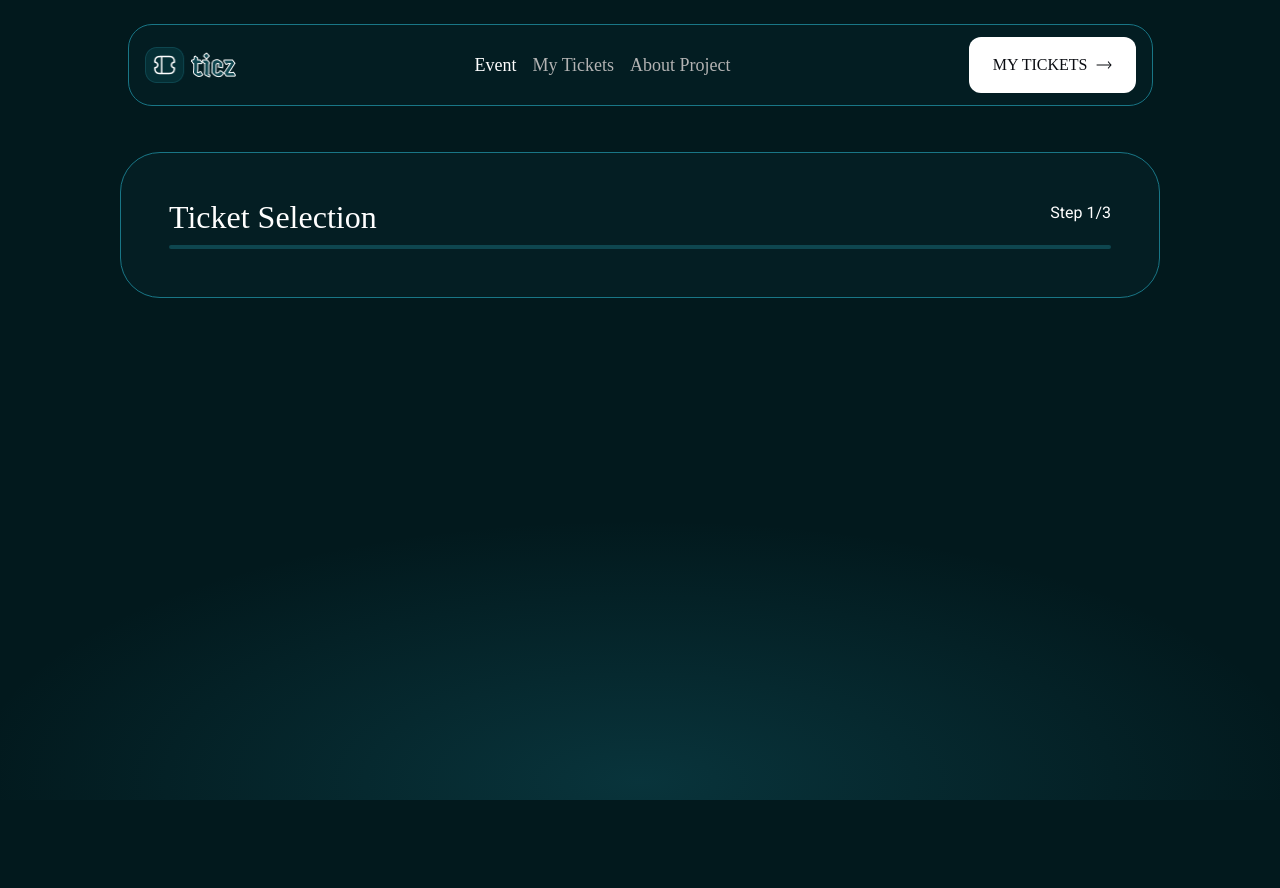
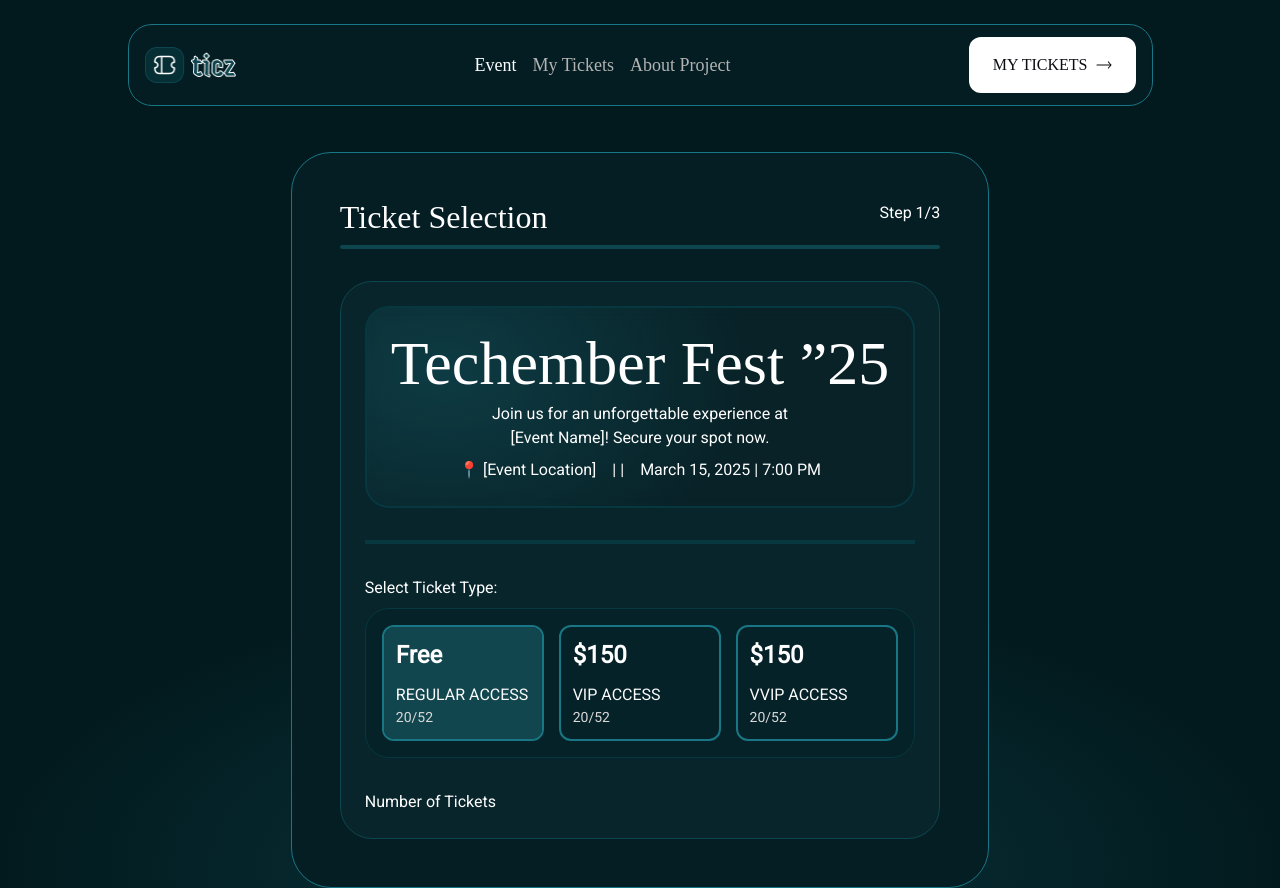
Before and after one commit to Jomagene/hng12-stage2-conference-ticket-generator, a Next.js app: page / in a window 1280 px wide. Before the commit the page ends 800 px from the top, so only its background shows below. Built offline with nearby package versions, Linux system fonts and the light colour scheme.

Commit message:
PageHeader home page implementation(PageInfos,TicketType and TicketNumber)

```diff
--- a/app/globals.css
+++ b/app/globals.css
@@ -1,6 +1,8 @@
 @tailwind base;
 @tailwind components;
 @tailwind utilities;
+
+@import url('https://fonts.googleapis.com/css2?family=Road+Rage&display=swap');
 
 @layer components {
   .dark-bg {
@@ -11,6 +13,17 @@
       ),
       #02191d;
   }
+  .bg-ticket-info {
+    border: 2px solid #07373f;
+
+    background: radial-gradient(
+        57.42% 106.59% at 14.02% 32.06%,
+        rgba(36, 160, 181, 0.2) 0%,
+        rgba(36, 160, 181, 0) 100%
+      ),
+      rgba(10, 12, 17, 0.1);
+    backdrop-filter: blur(7px);
+  }
   .bg-header {
     background-color: rgba(5, 37, 44, 0.4);
     backdrop-filter: blur(2px);
@@ -20,8 +33,16 @@
   }
 }
 
+.road-rage-regular {
+  font-family: 'Road Rage', cursive;
+}
+
 body {
   min-height: 100vh;
   color: white;
   font-size: 16px;
 }
+
+.ticket-option-input:checked + .ticket-option-card {
+  background: #12464e;
+}
--- a/app/page.js
+++ b/app/page.js
@@ -1,8 +1,10 @@
+import PageContent from '@/components/PageContent';
 import PageHeader from '@/components/PageHeader';
 export default function Home() {
   return (
-    <section className="border border-[#197686] bg-[#041E23] rounded-3xl sm:rounded-[40px] p-6 md:p-12">
+    <section className="border border-[#197686] bg-[#041E23] rounded-3xl sm:rounded-[40px] p-6 md:p-12 flex flex-col gap-8 max-w-[700px] mx-auto">
       <PageHeader title="Ticket Selection" step={1} indic="232px" />
+      <PageContent />
     </section>
   );
 }
--- /dev/null
+++ b/components/PageContent.jsx
@@ -0,0 +1,15 @@
+import PageInfos from './PageInfos';
+import TicketNumber from './TicketNumber';
+import TicketType from './TicketType';
+
+const PageContent = () => {
+  return (
+    <div className="bg-[#08252B] md:border md:p-6 border-[#0E464F] flex flex-col gap-8 rounded-[32px]">
+      <PageInfos />
+      <div className="h-1 bg-[#07373F]"></div>
+      <TicketType />
+      <TicketNumber />
+    </div>
+  );
+};
+export default PageContent;
--- a/components/PageHeader.jsx
+++ b/components/PageHeader.jsx
@@ -9,7 +9,7 @@ const PageHeader = ({ title, step, indic }) => {
       </div>
       <div className="h-1 bg-[#0E464F] flex rounded-[5px]">
         <span
-          className={`h-1 inline-block bg-[#24A0B5] w-[${indic}] rounded-[5px]`}></span>
+          className={`h-1 inline-block bg-[#24A0B5] !w-[${indic}] rounded-[5px]`}></span>
       </div>
     </header>
   );
--- /dev/null
+++ b/components/PageInfos.jsx
@@ -0,0 +1,19 @@
+const PageInfos = () => {
+  return (
+    <div className="px-6 py-4 md:py-6 rounded-3xl bg-ticket-info flex flex-col items-center gap-2">
+      <p className="text-5xl md:text-[62px] road-rage-regular text-center">
+        Techember Fest ”25
+      </p>
+      <p className="max-w-[340px] text-center text-[14px] md:text-base">
+        Join us for an unforgettable experience at [Event Name]! Secure your
+        spot now.
+      </p>
+      <p className="flex flex-col md:flex-row">
+        <span>📍 [Event Location]</span>
+        <span className="hidden md:inline-block px-4">| |</span>
+        <span>March 15, 2025 | 7:00 PM</span>
+      </p>
+    </div>
+  );
+};
+export default PageInfos;
--- /dev/null
+++ b/components/TicketNumber.jsx
@@ -0,0 +1,8 @@
+const TicketNumber = () => {
+  return (
+    <div className="flex flex-col gap-2">
+      <p>Number of Tickets</p>
+    </div>
+  );
+};
+export default TicketNumber;
--- /dev/null
+++ b/components/TicketType.jsx
@@ -0,0 +1,45 @@
+const TicketType = () => {
+  return (
+    <div className="flex flex-col gap-2">
+      <span>Select Ticket Type:</span>
+      <div className="flex justify-between p-4 border border-[#07373F] bg-[#052228] rounded-3xl">
+        {[
+          {
+            price: 'Free',
+            access: 'REGULAR ACCESS',
+            spots: '20/52',
+            value: 'free',
+          },
+          { price: '$150', access: 'VIP ACCESS', spots: '20/52', value: 'vip' },
+          {
+            price: '$150',
+            access: 'VVIP ACCESS',
+            spots: '20/52',
+            value: 'vvip',
+          },
+        ].map((option, index) => (
+          <label
+            key={index}
+            className="border-[2px] border-[#197685] rounded-xl w-[31.5%] overflow-hidden">
+            <input
+              defaultChecked={index === 0}
+              type="radio"
+              name="ticket"
+              value={option.value}
+              className="hidden ticket-option-input"
+            />
+            <div className="ticket-option-card p-3 flex flex-col gap-3">
+              <p className="font-semibold text-2xl">{option.price}</p>
+              <div>
+                <p className="text-[#FAFAFA]">{option.access}</p>
+                <p className="text-[#D9D9D9] text-sm">{option.spots}</p>
+              </div>
+            </div>
+          </label>
+        ))}
+      </div>
+    </div>
+  );
+};
+
+export default TicketType;
```
